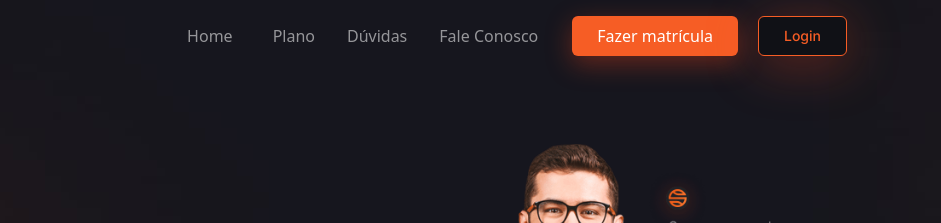
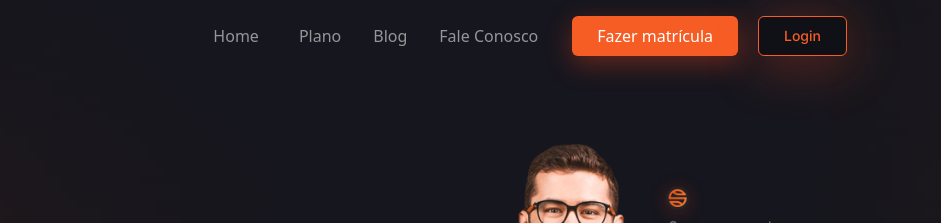
Before and after one commit to jardsonmartins/DevBoost, a website: page index.html in a window 1280 px wide. Shown: the top 223 px of the page, 339-1280 px from the left. Drawn offline with nearby package versions, Linux system fonts and the light colour scheme.

Commit message:
Update index
Blog adicionado no menu

```diff
--- a/index.html
+++ b/index.html
@@ -94,7 +94,7 @@
                             <a class="nav-link" aria-current="page" href="#plano">Plano</a>
                           </li>
                           <li class="nav-item me-3">
-                            <a class="nav-link" aria-current="page" href="#duvidas">Dúvidas</a>
+                            <a class="nav-link" aria-current="page" href="https://blog.devboost.com.br/">Blog</a>
                           </li>
                           <li class="nav-item me-3">
                             <a class="nav-link" aria-current="page" href="#rodape">Fale Conosco</a>
```
